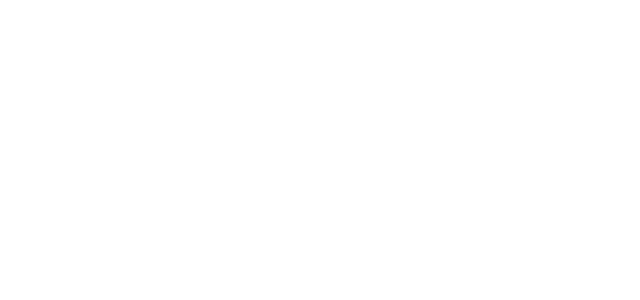
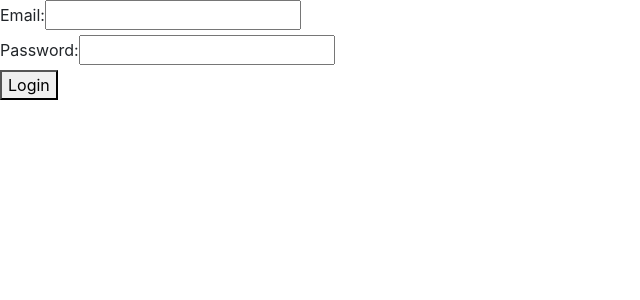
Before and after one commit to Yirzaraji/portfolio-react, a React (Create React App) app: page /login in a window 1280 px wide. Shown: the top 300 px of the page, without its empty margins (0-640 px from the left). Built offline with nearby package versions, Linux system fonts and the light colour scheme.

Commit message:
login pdf viewer

```diff
--- a/src/App.js
+++ b/src/App.js
@@ -29,7 +29,7 @@
       <Route path="/administration" element={<Administration />} />
       <Route
         path="/cv"
-        render={() => <PDFViewer url="/public/images/CV_Remi_Larrauri.pdf" />}
+        element={<PDFViewer url="images/CV_Remi_Larrauri.pdf" />}
       />
     </Routes>
     // </ThemeContext.Provider>
--- /dev/null
+++ b/src/components/Form/LoginForm/LoginForm.js
@@ -0,0 +1,37 @@
+import React, { useState } from "react";
+
+const LoginForm = () => {
+  const [email, setEmail] = useState("");
+  const [password, setPassword] = useState("");
+
+  const handleSubmit = (e) => {
+    e.preventDefault();
+    console.log(email, password);
+  };
+
+  return (
+    <form onSubmit={handleSubmit}>
+      <div>
+        <label htmlFor="email">Email:</label>
+        <input
+          type="email"
+          id="email"
+          value={email}
+          onChange={(e) => setEmail(e.target.value)}
+        />
+      </div>
+      <div>
+        <label htmlFor="password">Password:</label>
+        <input
+          type="password"
+          id="password"
+          value={password}
+          onChange={(e) => setPassword(e.target.value)}
+        />
+      </div>
+      <button type="submit">Login</button>
+    </form>
+  );
+};
+
+export default LoginForm;
--- a/src/components/Header/Header.css
+++ b/src/components/Header/Header.css
@@ -20,6 +20,7 @@
   filter: progid:DXImageTransform.Microsoft.gradient( startColorstr="#4123bf", endColorstr="#500b76", GradientType=1 );
   font-weight: bold;
   color: white;
+  height: 684px;
 }
 
 .blockBanner01 p:nth-child(2),
@@ -49,6 +50,10 @@
   padding-right: 30px;
   font-weight: 500;
   letter-spacing: 3px;
+}
+
+.logoround {
+  width: 50%;
 }
 
 .bannerLowpolyImg {
--- a/src/components/NavBar/NavBar.js
+++ b/src/components/NavBar/NavBar.js
@@ -17,6 +17,16 @@
         <div className="navButton">
           <a href="#ankor_contact">CONTACT</a>
         </div>
+        <div className="navButton">
+          <Link to="/administration">
+            <i className="fas fa-users-cog"></i>
+          </Link>
+        </div>
+        <div className="navButton">
+          <Link to="/login">
+            <i className="fas fa-user-lock"></i>
+          </Link>
+        </div>
       </div>
     </nav>
   );
--- a/src/components/PDFViewer/PDFViewer.js
+++ b/src/components/PDFViewer/PDFViewer.js
@@ -1,7 +1,11 @@
 import React from "react";
 
-const PDFViewer = (url) => (
-  <iframe title="PDFcv" src={url} width="100%" height="100%" />
+const PDFViewer = ({ url }) => (
+  <object data={url} type="application/pdf" width="100%" height="1000px">
+    <p>
+      It appears your browser does not support PDFs. Please click{" "}
+      <a href={url}>here</a> to download the file.
+    </p>
+  </object>
 );
-
 export default PDFViewer;
--- a/src/pages/Login/Login.js
+++ b/src/pages/Login/Login.js
@@ -1,5 +1,6 @@
 import React from "react";
+import LoginForm from "../../components/Form/LoginForm/LoginForm";
 
-const Login = () => console.log("zdd");
+const Login = () => <LoginForm />;
 
 export default Login;
```
